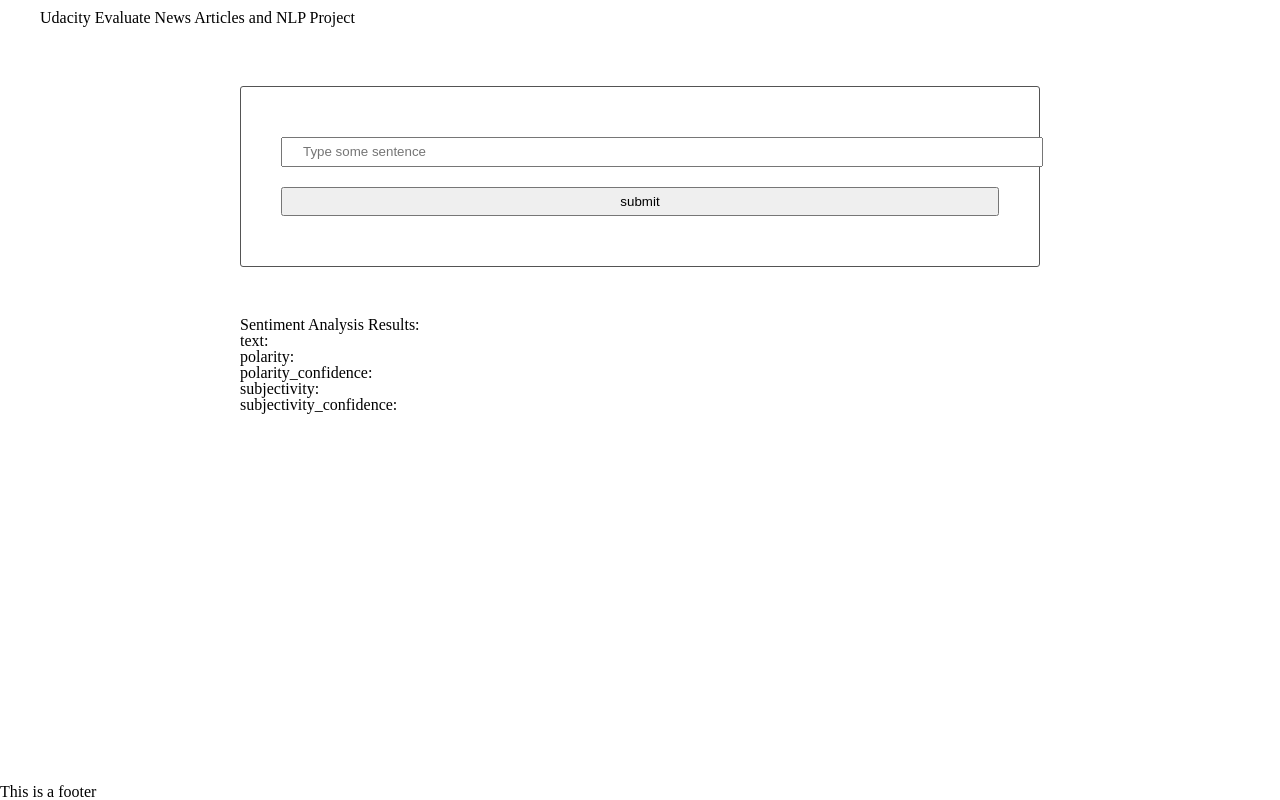
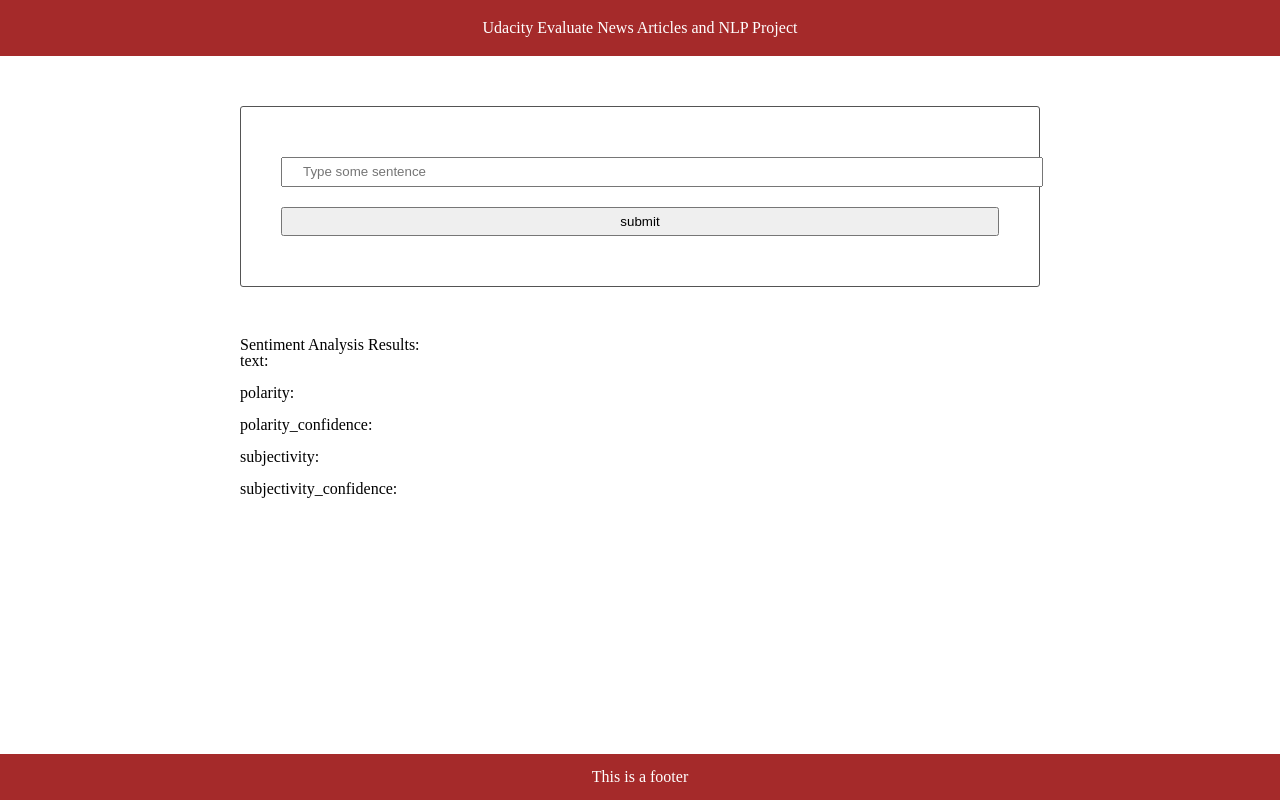
Before and after one commit to revathikumar83/newsarticle, a website built with webpack: page src/client/views/index.html in a window 1280 px wide. Built offline with nearby package versions, Linux system fonts and the light colour scheme.

Commit message:
modified styles for header and footer

```diff
--- a/src/client/styles/footer.scss
+++ b/src/client/styles/footer.scss
@@ -0,0 +1,6 @@
+footer  {
+text-align: center;
+padding:15px;
+background-color: brown;
+color: white;
+}
--- a/src/client/styles/header.scss
+++ b/src/client/styles/header.scss
@@ -1,5 +1,6 @@
 header {
-    display: flex;
-    justify-content: space-between;
-    padding: 10px 40px;
+    padding: 20px;
+    text-align: center;
+    background-color:  brown;
+    color: white;
 }
--- a/src/client/views/index.html
+++ b/src/client/views/index.html
@@ -13,9 +13,7 @@
             <div class="">
                 Udacity Evaluate News Articles and NLP Project
             </div>
-            <div class="">
 
-            </div>
         </header>
 
         <main>
@@ -27,12 +25,12 @@
             <section>
 
             <section>
-                <strong>Sentiment Analysis Results:</strong>
+                <strong>Sentiment Analysis Results:</strong><br>
 
-                <div id="text">text:</div>
-                <div id="polarity">polarity:</div>
-                <div id="polarity_confidence">polarity_confidence:</div>
-                <div id="subjectivity">subjectivity:</div>
+                <div id="text">text:</div><br>
+                <div id="polarity">polarity:</div><br>
+                <div id="polarity_confidence">polarity_confidence:</div><br>
+                <div id="subjectivity">subjectivity:</div><br>
                 <div id="subjectivity_confidence">subjectivity_confidence:</div>
             </section>
         </main>
```
Also changed, not shown: dist/index.html, dist/main.css, dist/service-worker.js.
